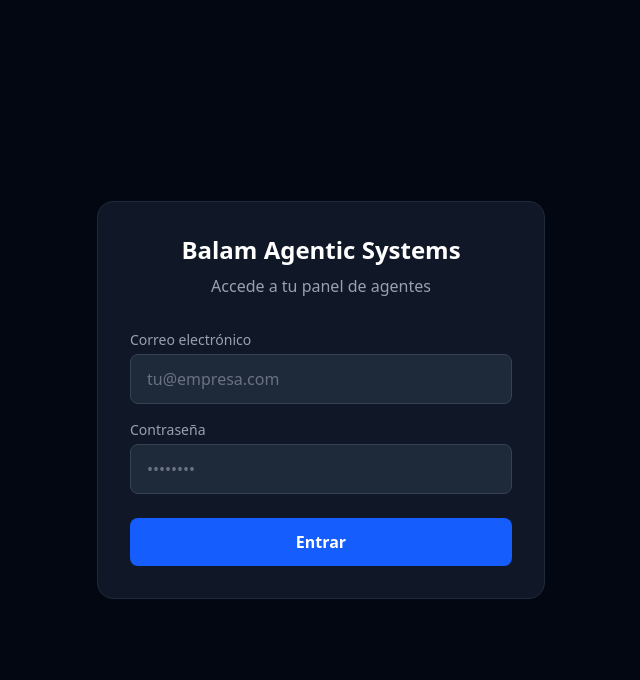
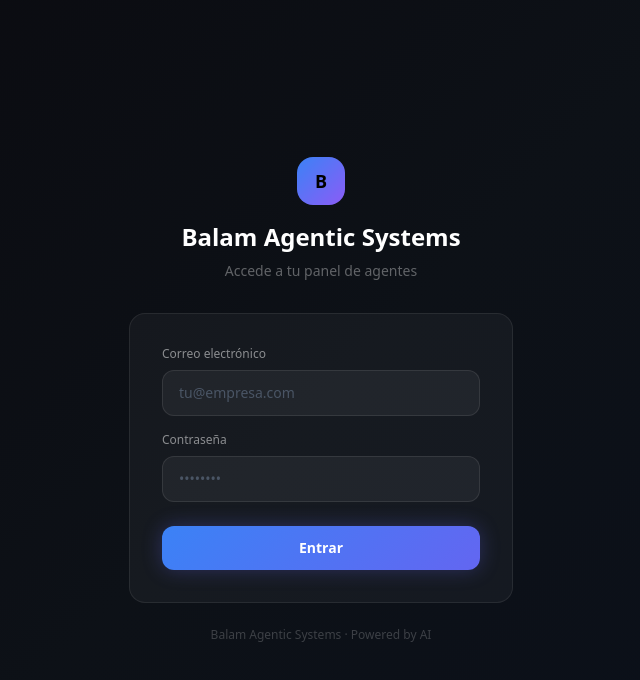
Before and after one commit to DiegoArcadio-ops/BalamDashboard, a Next.js app: page /login in a window 1280 px wide. Shown: the top 680 px of the page, without its empty margins (319-959 px from the left). Built offline with nearby package versions, Linux system fonts and the light colour scheme.

Commit message:
login con autenticación

```diff
--- a/app/(auth)/login/page.js
+++ b/app/(auth)/login/page.js
@@ -1,41 +1,112 @@
+'use client'
+
+import { useState } from 'react'
+import { useRouter } from 'next/navigation'
+
 export default function LoginPage() {
+  const [email, setEmail] = useState('')
+  const [password, setPassword] = useState('')
+  const [error, setError] = useState('')
+  const [cargando, setCargando] = useState(false)
+  const router = useRouter()
+
+  const handleLogin = async () => {
+    if (!email || !password) {
+      setError('Por favor completa todos los campos')
+      return
+    }
+
+    setCargando(true)
+    setError('')
+
+    try {
+      const response = await fetch('/api/login', {
+        method: 'POST',
+        headers: { 'Content-Type': 'application/json' },
+        body: JSON.stringify({ email, password }),
+      })
+
+      const data = await response.json()
+
+      if (data.ok) {
+        router.push('/dashboard')
+      } else {
+        setError(data.error || 'Credenciales incorrectas')
+      }
+    } catch (error) {
+      setError('Error de conexión. Intenta de nuevo.')
+    } finally {
+      setCargando(false)
+    }
+  }
+
   return (
-    <div className="min-h-screen bg-gray-950 flex items-center justify-center">
-      <div className="bg-gray-900 border border-gray-800 rounded-2xl p-8 w-full max-w-md">
+    <div className="min-h-screen flex items-center justify-center" style={{background: 'linear-gradient(135deg, #0a0a0f 0%, #0d1117 50%, #0a0f1a 100%)'}}>
+      <div className="w-full max-w-md px-8">
 
+        {/* Logo */}
         <div className="text-center mb-8">
+          <div className="w-12 h-12 rounded-2xl flex items-center justify-center text-lg font-bold mx-auto mb-4" style={{background: 'linear-gradient(135deg, #3b82f6, #8b5cf6)'}}>B</div>
           <h1 className="text-2xl font-bold text-white">Balam Agentic Systems</h1>
-          <p className="text-gray-400 mt-2">Accede a tu panel de agentes</p>
+          <p className="text-sm mt-2" style={{color: 'rgba(255,255,255,0.35)'}}>Accede a tu panel de agentes</p>
         </div>
 
-        <form className="flex flex-col gap-4">
+        {/* Card */}
+        <div className="rounded-2xl p-8" style={{background: 'rgba(255,255,255,0.04)', border: '1px solid rgba(255,255,255,0.08)'}}>
+
+          {error && (
+            <div className="mb-4 px-4 py-3 rounded-xl text-sm text-red-400" style={{background: 'rgba(239,68,68,0.1)', border: '1px solid rgba(239,68,68,0.2)'}}>
+              {error}
+            </div>
+          )}
+
+          <div className="flex flex-col gap-4">
             <div>
-            <label className="text-sm text-gray-400 mb-1 block">Correo electrónico</label>
+              <label className="text-xs font-medium mb-2 block" style={{color: 'rgba(255,255,255,0.5)'}}>
+                Correo electrónico
+              </label>
               <input
                 type="email"
+                value={email}
+                onChange={e => setEmail(e.target.value)}
+                onKeyDown={e => e.key === 'Enter' && handleLogin()}
                 placeholder="tu@empresa.com"
-              className="w-full bg-gray-800 border border-gray-700 rounded-lg px-4 py-3 text-white placeholder-gray-500 focus:outline-none focus:border-blue-500"
+                className="w-full px-4 py-3 rounded-xl text-sm text-white placeholder-gray-600 focus:outline-none transition-all"
+                style={{background: 'rgba(255,255,255,0.05)', border: '1px solid rgba(255,255,255,0.09)'}}
               />
             </div>
 
             <div>
-            <label className="text-sm text-gray-400 mb-1 block">Contraseña</label>
+              <label className="text-xs font-medium mb-2 block" style={{color: 'rgba(255,255,255,0.5)'}}>
+                Contraseña
+              </label>
               <input
                 type="password"
+                value={password}
+                onChange={e => setPassword(e.target.value)}
+                onKeyDown={e => e.key === 'Enter' && handleLogin()}
                 placeholder="••••••••"
-              className="w-full bg-gray-800 border border-gray-700 rounded-lg px-4 py-3 text-white placeholder-gray-500 focus:outline-none focus:border-blue-500"
+                className="w-full px-4 py-3 rounded-xl text-sm text-white placeholder-gray-600 focus:outline-none transition-all"
+                style={{background: 'rgba(255,255,255,0.05)', border: '1px solid rgba(255,255,255,0.09)'}}
               />
             </div>
 
             <button
-            type="submit"
-            className="w-full bg-blue-600 hover:bg-blue-500 text-white font-semibold py-3 rounded-lg transition-colors mt-2"
-          >
-            Entrar
+              onClick={handleLogin}
+              disabled={cargando}
+              className="w-full py-3 rounded-xl text-sm font-semibold text-white transition-all mt-2 disabled:opacity-50"
+              style={{background: 'linear-gradient(135deg, #3b82f6, #6366f1)', boxShadow: '0 0 20px rgba(99,102,241,0.3)'}}>
+              {cargando ? 'Entrando...' : 'Entrar'}
             </button>
-        </form>
+          </div>
+
+        </div>
+
+        <p className="text-center text-xs mt-6" style={{color: 'rgba(255,255,255,0.2)'}}>
+          Balam Agentic Systems · Powered by AI
+        </p>
 
       </div>
     </div>
-  );
+  )
 }
--- /dev/null
+++ b/app/api/login/route.js
@@ -0,0 +1,31 @@
+import { verificarUsuario } from '@/lib/usuarios'
+import { cookies } from 'next/headers'
+
+export async function POST(request) {
+  try {
+    const { email, password } = await request.json()
+
+    const usuario = verificarUsuario(email, password)
+
+    if (!usuario) {
+      return Response.json({ error: 'Credenciales incorrectas' }, { status: 401 })
+    }
+
+    const cookieStore = await cookies()
+    cookieStore.set('balam_session', JSON.stringify({
+      id: usuario.id,
+      nombre: usuario.nombre,
+      email: usuario.email,
+    }), {
+      httpOnly: true,
+      maxAge: 60 * 60 * 24 * 7, // 7 días
+      path: '/',
+    })
+
+    return Response.json({ ok: true, usuario: { nombre: usuario.nombre, email: usuario.email } })
+
+  } catch (error) {
+    console.error('Error login:', error)
+    return Response.json({ error: 'Error interno' }, { status: 500 })
+  }
+}
--- /dev/null
+++ b/lib/usuarios.js
@@ -0,0 +1,14 @@
+// Base de usuarios del sistema
+// Para agregar un cliente nuevo, agrega un objeto a este array
+export const usuarios = [
+  {
+    id: '1',
+    nombre: 'Cliente Demo',
+    email: 'cliente@empresa.com',
+    password: 'demo1234',
+  }
+]
+
+export function verificarUsuario(email, password) {
+  return usuarios.find(u => u.email === email && u.password === password) || null
+}
```
Lines whose indentation alone changed are shown as unchanged.
